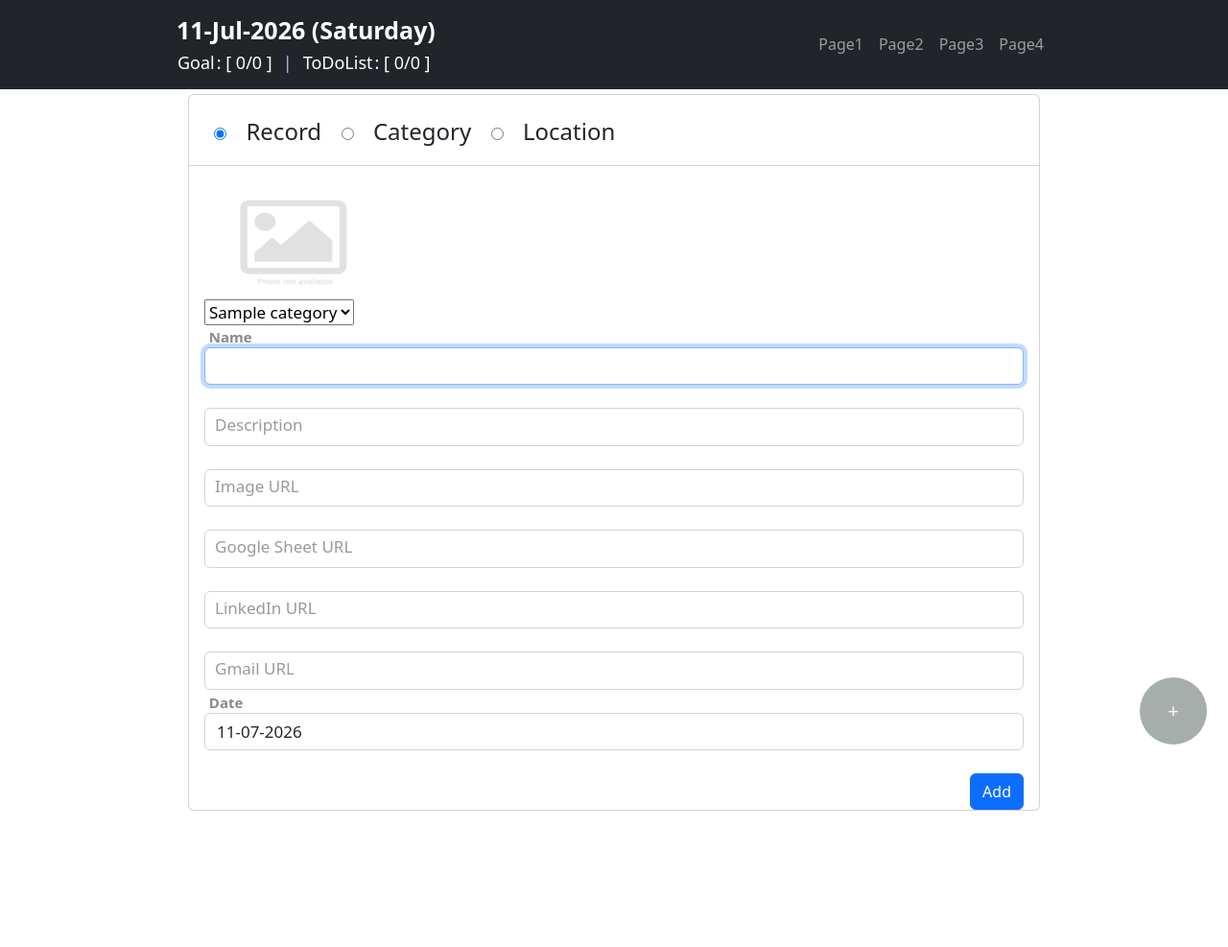
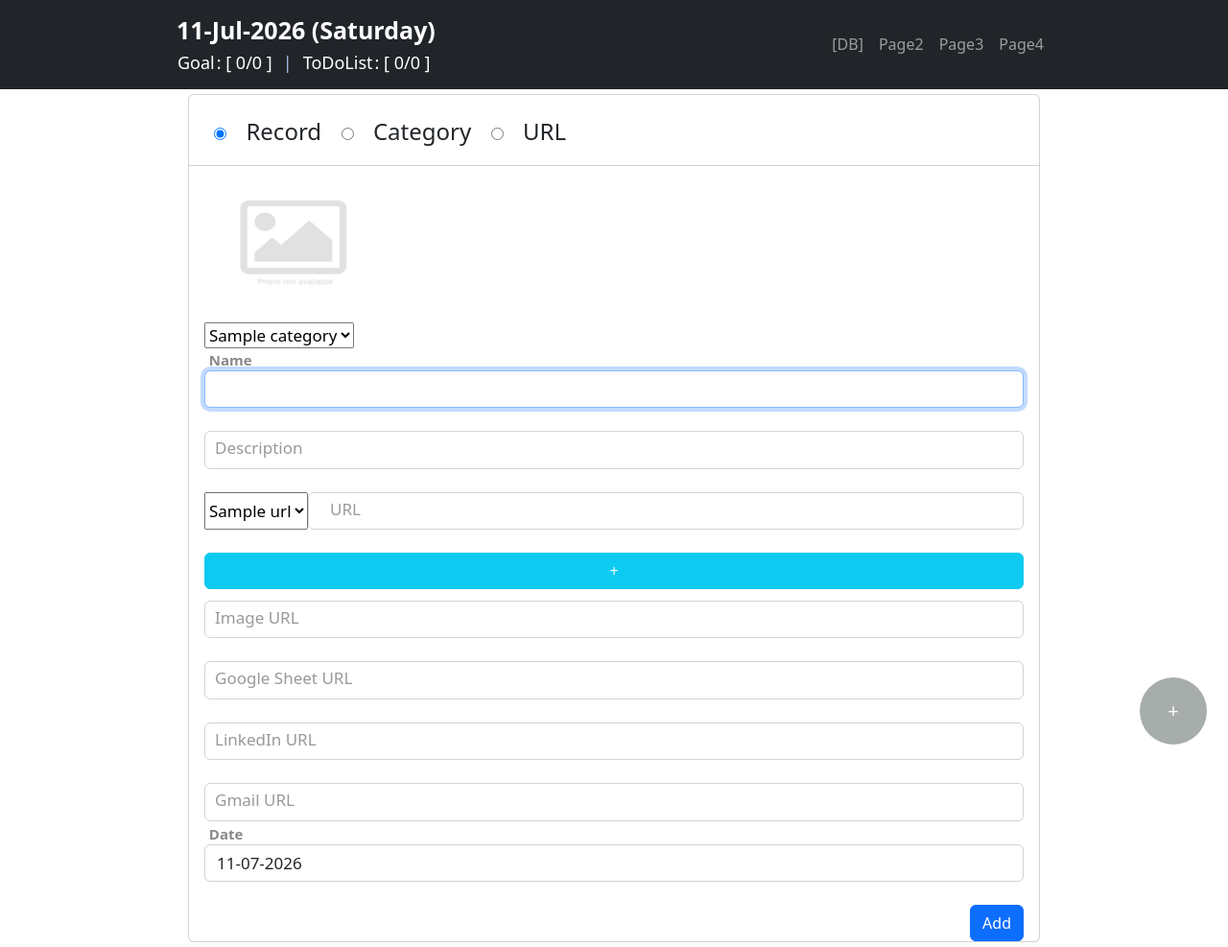
Before and after one commit to kyawwintthuk/ims26, a PHP site: page /add-record.php in a window 1280 px wide. Shown: the whole page at 96% size. Before the commit the page ends 845 px from the top, so only its background shows below. Run offline with PHP 8.4, Linux system fonts and the light colour scheme; tables that the repository leaves empty or names only in its code hold one stand-in row (values such as "Sample post"); some libraries are stand-ins or nearby versions.

Commit message:
2026/07/01

```diff
--- a/add-record.php
+++ b/add-record.php
@@ -19,6 +19,18 @@ if (isset($_GET['id'])) {
         // echo $sql1;
         $result = $conn->query($sql1);
         $record = $result->fetch_assoc();
+
+        $stmt = $conn->prepare("SELECT url_id, url_value FROM record_url WHERE record_id = ?");
+        $stmt->bind_param("i", $record['id']);
+        $stmt->execute();
+        $result = $stmt->get_result();
+
+        $existing_urls = [];
+        while ($row = $result->fetch_assoc()) {
+            $existing_urls[] = $row;
+        }
+        $stmt->close();
+
     } else if ($status == 2) {
         $sql2 = "SELECT * FROM `category` WHERE id=" . $id;
         // echo $sql2;
@@ -43,8 +55,8 @@ if (isset($_GET['id'])) {
                                 <input type="radio" name="operation" id="operation_category" value="Category" <?= ($isEdit) ? ($status == 1) ? 'disabled unchecked' : 'checked' : '' ?>>
                                 <label for="operation_category" <?= ($isEdit && $status == 1) ? 'style="color: #bcbcbc;"' : '' ?>>Category</label>
 
-                                <input type="radio" name="operation" id="operation_location" value="Location" <?= ($isEdit) ? ($status == 1 || $status == 2) ? 'disabled unchecked' : 'checked' : '' ?>>
-                                <label for="operation_location" <?= ($isEdit && ($status == 1 || $status == 2)) ? 'style="color: #bcbcbc;"' : '' ?>>Location</label>
+                                <input type="radio" name="operation" id="operation_url" value="URL" <?= ($isEdit) ? ($status == 1 || $status == 2) ? 'disabled unchecked' : 'checked' : '' ?>>
+                                <label for="operation_url" <?= ($isEdit && ($status == 1 || $status == 2)) ? 'style="color: #bcbcbc;"' : '' ?>>URL</label>
                             </div>
                         </h1>
                         <?php
@@ -59,11 +71,14 @@ if (isset($_GET['id'])) {
                         ?>
                     </div>
                     <div class="card-body">
-                        <div id="image-container" style="width: 189px;" class="for-record-block">
-                            <img src="images/default_image.png">
+                        <div class="form-group mb-3 input-div display">
+                            <div id="image-container" style="width: 189px;">
+                                <img src="images/default_image.png">
+                            </div>
                         </div>
+
                         <div id="data_item">
-                            <div class="form-group mb-3 input-div for-record-block">
+                            <div class="form-group mb-3 input-div display">
                                 <select name="category" id="category" style="float: left;">
                                     <?php
                                     foreach ($conn->query("SELECT * FROM `category`") as $row) { ?>
@@ -81,23 +96,60 @@ if (isset($_GET['id'])) {
                                 <input type="text" id="description" name="description" placeholder=" " class="input form-control" <?= ($isEdit) ? ($status == 1) ? 'value="' . $record['description'] . '"' : 'value="' . $category['description'] . '"' : '' ?>>
                                 <label id="label" for="description">Description</label>
                             </div>
-                            <div class="form-group mb-3 input-wrap input-div for-record-block">
+
+                            <div id="urlContainer" class="display">
+                                <?php if (!empty($existing_urls)): ?>
+                                    <?php foreach ($existing_urls as $index => $url): ?>
+                                        <div class="form-group mb-3 input-wrap input-div url-group" data-index="<?= $index + 1 ?>">
+                                            <select name="url_id[]" id="url_1" class="url_option" >
+                                                <?php
+                                                foreach ($conn->query("SELECT * FROM `url`") as $row) { ?>
+                                                    <option value="<?= $row['id'] ?>" <?= $url['url_id'] == 1 ? 'selected' : '' ?>><?= $row['name'] ?></option>
+                                                <?php } ?>
+                                            </select>
+                                            <input type="text" id="url_1" name="url_value[]" placeholder=" " value="<?= htmlspecialchars($url['url_value']) ?>" class="input form-control">
+                                            <label id="label" class="url_label">URL</label>
+                                            <button type="button" class="btn btn-danger btn-sm remove-url" style="<?= $index == 0 ? 'display:none;  width: 10%;' : 'width: 10%;' ?>">×</button>
+                                        </div>
+                                    <?php endforeach; ?>
+                                <?php else: ?>
+                                    <div class="form-group mb-3 input-wrap input-div url-group" data-index="1">
+                                        <select name="url_id[]" id="url_1" class="url_option" >
+                                            <?php
+                                            foreach ($conn->query("SELECT * FROM `url`") as $row) { ?>
+                                                <option value="<?= $row['id'] ?>"><?= $row['name'] ?></option>
+                                            <?php } ?>
+                                        </select>
+                                        <input type="text" id="url_1" name="url_value[]" placeholder=" " class="input form-control">
+                                        <label id="label" class="url_label">URL</label>
+                                        <button type="button" class="btn btn-danger btn-sm remove-url" style="float: right; display: none; width: 10%;">×</button>
+                                    </div>
+                                <?php endif; ?>
+                            </div>
+
+                            <div class="form-group mb-3 input-wrap input-div display">
+                                <button type="button" name="add_url" class="btn btn-info font-style" id="addUrlBtn" style="float: right; color: #fff; width:100%;">+</button>
+                                <br>
+                            </div>
+
+
+                            <div class="form-group mb-3 input-wrap input-div display">
                                 <input type="text" id="image_url" name="image_url" placeholder=" " class="input form-control" <?= ($isEdit && $status == 1) ? 'value="' . $record['image_url'] . '"' : '' ?>>
                                 <label id="label" for="image_url">Image URL</label>
                             </div>
-                            <div class="form-group mb-3 input-wrap input-div for-record-block">
+                            <div class="form-group mb-3 input-wrap input-div display">
                                 <input type="text" id="google_sheet_url" name="google_sheet_url" placeholder=" " class="input form-control" <?= ($isEdit && $status == 1) ? 'value="' . $record['google_sheet_url'] . '"' : '' ?> autofocus>
                                 <label id="label" for="google_sheet_url">Google Sheet URL</label>
                             </div>
-                            <div class="form-group mb-3 input-wrap input-div for-record-block">
+                            <div class="form-group mb-3 input-wrap input-div display">
                                 <input type="text" id="linkedin_url" name="linkedin_url" placeholder=" " class="input form-control" <?= ($isEdit && $status == 1) ? 'value="' . $record['linkedin_url'] . '"' : '' ?> autofocus>
                                 <label id="label" for="linkedin_url">LinkedIn URL</label>
                             </div>
-                            <div class="form-group mb-3 input-wrap input-div for-record-block">
+                            <div class="form-group mb-3 input-wrap input-div display">
                                 <input type="text" id="gmail_url" name="gmail_url" placeholder=" " class="input form-control" <?= ($isEdit && $status == 1) ? 'value="' . $record['gmail_url'] . '"' : '' ?>>
                                 <label id="label" for="gmail_url">Gmail URL</label>
                             </div>
-                            <div class="form-group mb-3 input-wrap input-div for-record-block">
+                            <div class="form-group mb-3 input-wrap input-div display">
                                 <input type="text" id="date" name="date" placeholder=" " class="input form-control" value="<?= date('d-m-Y') ?>" <?= ($isEdit && $status == 1) ? 'value="' . $record['date'] . '"' : '' ?> required>
                                 <label id="label" for="date">Date</label>
                             </div>
@@ -172,23 +224,65 @@ if (isset($_GET['id'])) {
             $('#image-container').empty().append(img);
         });
 
+        var urlCounter = 1;
+        $('#addUrlBtn').click(function() {
+            urlCounter++;
+
+            // Clone the first group
+            var $newGroup = $('.url-group:first').clone();
+
+            // Update IDs and names
+            $newGroup.attr('data-index', urlCounter);
+            $newGroup.find('select')
+                // .attr('name', 'url_' + urlCounter)
+                .attr('id', 'url_' + urlCounter);
+            $newGroup.find('input[type="text"]')
+                // .attr('name', 'url_' + urlCounter)
+                .attr('id', 'url_' + urlCounter)
+                .val(''); // Clear the value
+
+            // Show remove button (except for first one)
+            $newGroup.find('.remove-url').show();
+
+            // Append to container
+            $('#urlContainer').append($newGroup);
+
+            // Show remove button on first group if there are multiple
+            // if ($('.url-group').length > 1) {
+            //     $('.url-group:first .remove-url').show();
+            // }
+        });
+
+        $(document).on('click', '.remove-url', function() {
+            if ($('.url-group').length > 1) {
+                $(this).closest('.url-group').remove();
+
+                // Hide remove button on first if only one left
+                if ($('.url-group').length === 1) {
+                    $('.url-group:first .remove-url').hide();
+                }
+            } else {
+                alert('Cannot remove the last URL field');
+            }
+        });
+
     });
 
     function radioButton(value) {
         // var value = $('input[name=operation]:checked').val();
-        if (value == 'record') {
-            $('.for-record-block').css('display', 'block');
-            $('.for-category-block').css('display', 'none');
+        if (value == 'Record') {
+            $('.display').css('cssText', 'display: block !important;');
+            // $('.for-category-block').css('display', 'none');
         }
 
         if (value == 'Category') {
-            $('.for-record-block').css('display', 'none');
-            $('.for-category-block').css('display', 'block');
+           $('.display').css('cssText', 'display: none !important;');
+            // $('.for-category-block').css('display', 'block');
         }
 
-        if (value == 'Location') {
-            $('.for-record-block').css('display', 'none');
-            $('.for-category-block').css('display', 'none');
+        if (value == 'URL') {
+           $('.display').css('cssText', 'display: none !important;');
+            // $('.for-category-block').css('display', 'none');
         }
     }
 </script>
--- a/css/style.css
+++ b/css/style.css
@@ -136,6 +136,9 @@
         top: 60px;
         right: -48px;
     } */
+    .url_label{
+        left: 272px;
+    }
 
     .price {
         top: 116px;
@@ -253,6 +256,7 @@
 
     .input-wrap {
         position: relative;
+        display: flex !important;
     }
 
     input:focus+#label,
@@ -289,6 +293,10 @@
         top: 22px;
         right: -28px;
     } */
+
+    .url_label{
+        left: 120px;
+    }
 
     .price {
         top: 51px;
@@ -403,6 +411,7 @@
 
     .input-wrap {
         position: relative;
+        display: flex !important;
     }
 
     input:focus+#label,
--- a/includes/navbar.php
+++ b/includes/navbar.php
@@ -20,7 +20,7 @@
     <div class="collapse navbar-collapse" id="navbarSupportedContent">
       <ul class="navbar-nav ms-auto mb-2 mb-lg-0">
         <li class="nav-item">
-          <a class="nav-link" href="index.php">Page1</a>
+          <a class="nav-link" href="db_export.php">[DB]</a>
         </li>
         <li class="nav-item">
           <a class="nav-link" href="index.php">Page2</a>
```
Also changed, not shown: controller/add_record.php (+109 -23 lines), db_export.php (added, +125 -0 lines).
